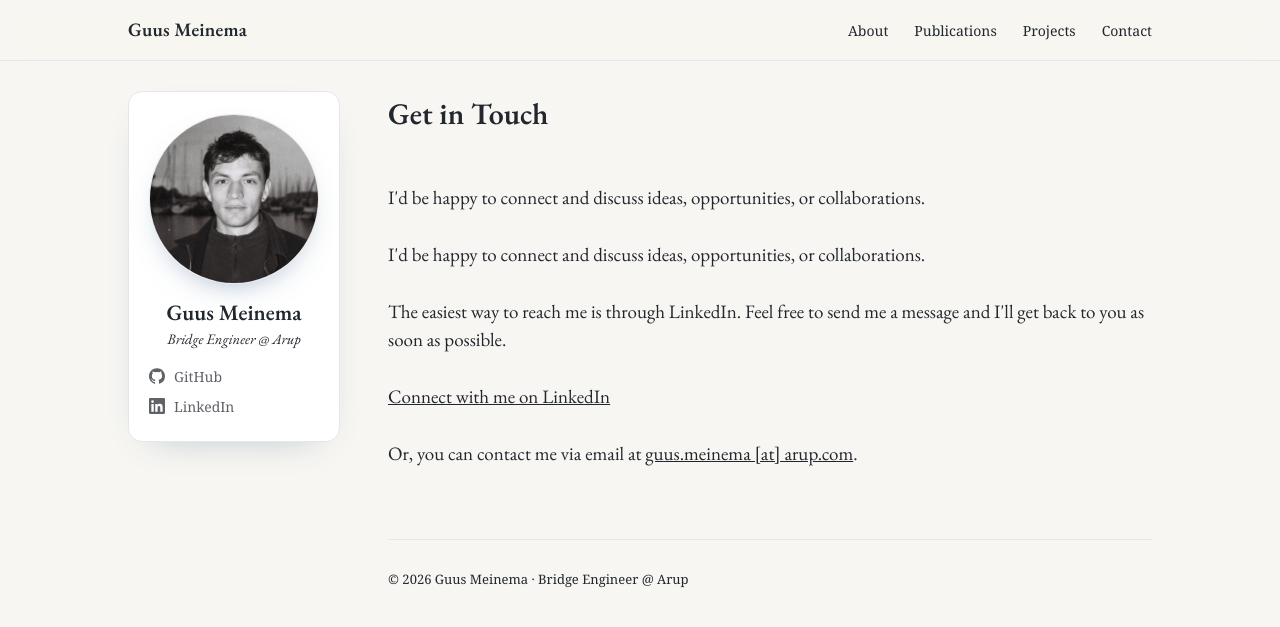
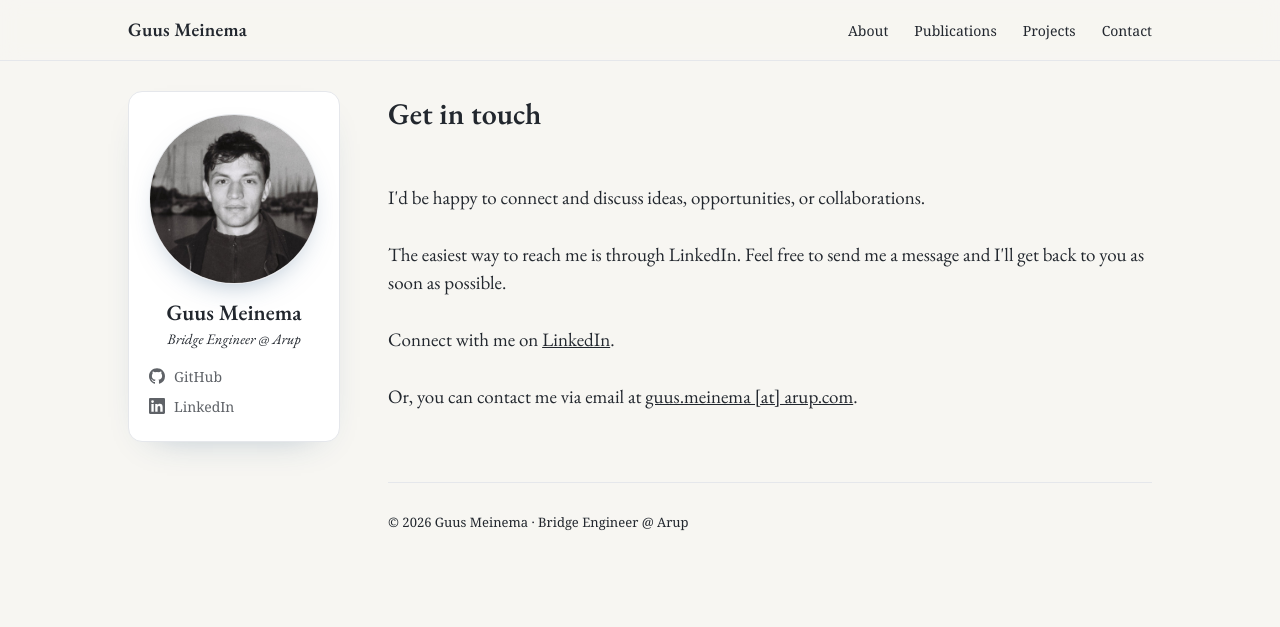
Before and after one commit to GMeinema-Arup/gmeinema-arup.github.io, a Jekyll site: the page built from _pages/contact.md, in a window 1280 px wide. Shown: the top 627 px of the page. Built offline with Jekyll 4.4.1, drawn with Linux system fonts in a browser that asks for light colours.

Commit message:
Update on contact page

```diff
--- a/_pages/contact.md
+++ b/_pages/contact.md
@@ -4,16 +4,14 @@ nav: contact
 permalink: /contact/
 ---
 
-<h1 class="page-title">Get in Touch</h1>
+<h1 class="page-title">Get in touch</h1>
 
 <p>
     <br>I'd be happy to connect and discuss ideas, opportunities, or collaborations.
     <br>
-    <br>I'd be happy to connect and discuss ideas, opportunities, or collaborations.
-    <br>
     <br>The easiest way to reach me is through LinkedIn. Feel free to send me a message and I'll get back to you as soon as possible.
     <br>
-    <br> <a href="https://www.linkedin.com/in/guus-meinema-9266011b4/" target="_blank" rel="noopener noreferrer">Connect with me on LinkedIn</a>
+    <br> Connect with me on <a href="https://www.linkedin.com/in/guus-meinema-9266011b4/" target="_blank" rel="noopener noreferrer"> LinkedIn</a>.
     <br>
     <br>Or, you can contact me via email at <a href="mailto:guus.meinema@arup.com">guus.meinema [at] arup.com</a>.
   </p>
```
